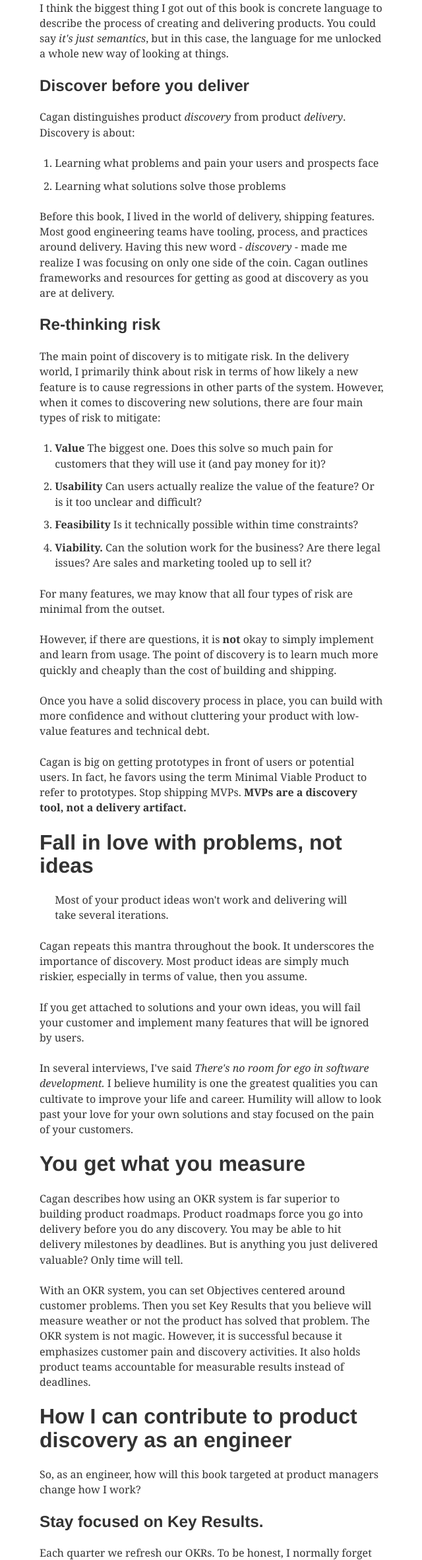
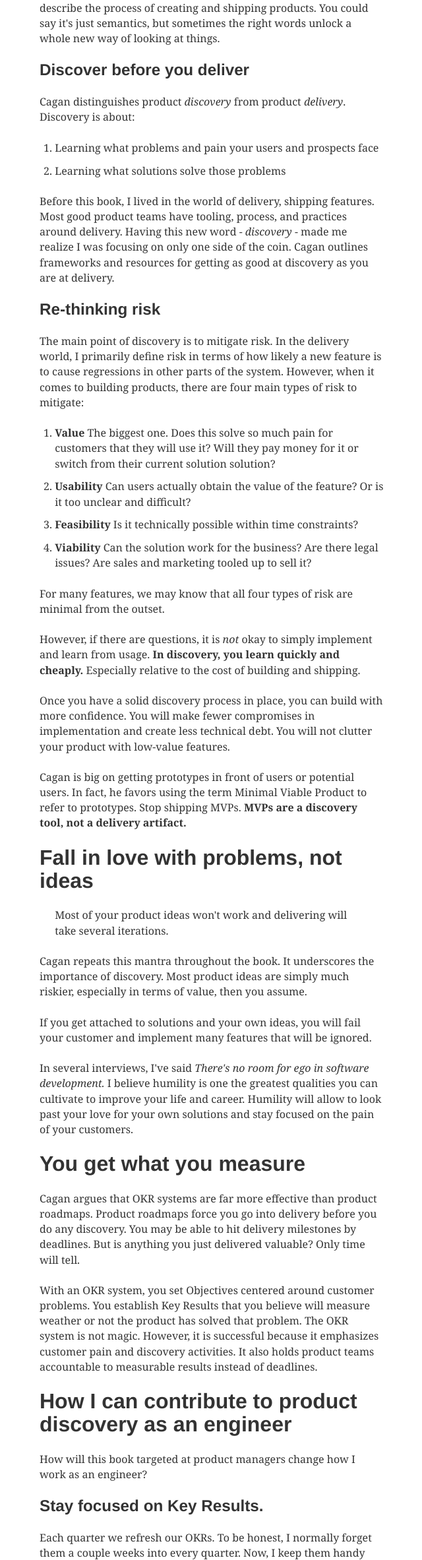
Before and after one commit to davidharting/personal-site, a Gatsby site: page /posts/inspired-by-marty-cagan/ in a window 1280 px wide. Shown: the part 435-2800 px from the top of the page at 66% size, without its empty margins (319-959 px from the left). Built offline with nearby package versions, Linux system fonts and the light colour scheme; Gatsby itself is replaced by a stand-in of ours; some packages are replaced by stand-ins of ours.

Commit message:
finish marty cagan post

```diff
--- a/content/posts/inspired-by-marty-cagan/index.md
+++ b/content/posts/inspired-by-marty-cagan/index.md
@@ -5,11 +5,11 @@
 
 I recently read the book [_Inspired: How to Create Tech Products Customers Love_ by Marty Cagan](https://www.goodreads.com/book/show/3323374-inspired).
 
-It really re-shaped how I think about creating and shipping products, so I wanted to consolidate my thoughts. This is _not_ a summary of the book, but a summary of what I personally got out of the book.
+It re-shaped how I think about creating and shipping products, so I wanted to consolidate my thoughts. This is not a summary, but a place to gather my personal key takeaways.
 
 # Language is everything
 
-I think the biggest thing I got out of this book is concrete language to describe the process of creating and delivering products. You could say _it's just semantics_, but in this case, the language for me unlocked a whole new way of looking at things.
+I think the biggest thing I got out of this book is concrete language to describe the process of creating and shipping products. You could say it's just semantics, but sometimes the right words unlock a whole new way of looking at things.
 
 ## Discover before you deliver
 
@@ -17,22 +17,22 @@
 1. Learning what problems and pain your users and prospects face
 1. Learning what solutions solve those problems
 
-Before this book, I lived in the world of delivery, shipping features. Most good engineering teams have tooling, process, and practices around delivery. Having this new word - _discovery_ - made me realize I was focusing on only one side of the coin. Cagan outlines frameworks and resources for getting as good at discovery as you are at delivery.
+Before this book, I lived in the world of delivery, shipping features. Most good product teams have tooling, process, and practices around delivery. Having this new word - _discovery_ - made me realize I was focusing on only one side of the coin. Cagan outlines frameworks and resources for getting as good at discovery as you are at delivery.
 
 ## Re-thinking risk
 
-The main point of discovery is to mitigate risk. In the delivery world, I primarily think about risk in terms of how likely a new feature is to cause regressions in other parts of the system. However, when it comes to discovering new solutions, there are four main types of risk to mitigate:
+The main point of discovery is to mitigate risk. In the delivery world, I primarily define risk in terms of how likely a new feature is to cause regressions in other parts of the system. However, when it comes to building products, there are four main types of risk to mitigate:
 
-1. **Value** The biggest one. Does this solve so much pain for customers that they will use it (and pay money for it)?
-1. **Usability** Can users actually realize the value of the feature? Or is it too unclear and difficult?
+1. **Value** The biggest one. Does this solve so much pain for customers that they will use it? Will they pay money for it or switch from their current solution solution?
+1. **Usability** Can users actually obtain the value of the feature? Or is it too unclear and difficult?
 1. **Feasibility** Is it technically possible within time constraints?
-1. **Viability.** Can the solution work for the business? Are there legal issues? Are sales and marketing tooled up to sell it?
+1. **Viability** Can the solution work for the business? Are there legal issues? Are sales and marketing tooled up to sell it?
 
 For many features, we may know that all four types of risk are minimal from the outset.
 
-However, if there are questions, it is **not** okay to simply implement and learn from usage. The point of discovery is to learn much more quickly and cheaply than the cost of building and shipping.
+However, if there are questions, it is *not* okay to simply implement and learn from usage. **In discovery, you learn quickly and cheaply.** Especially relative to the cost of building and shipping.
 
-Once you have a solid discovery process in place, you can build with more confidence and without cluttering your product with low-value features and technical debt.
+Once you have a solid discovery process in place, you can build with more confidence. You will make fewer compromises in implementation and create less technical debt. You will not clutter your product with low-value features.
 
 Cagan is big on getting prototypes in front of users or potential users. In fact, he favors using the term Minimal Viable Product to refer to prototypes. Stop shipping MVPs. **MVPs are a discovery tool, not a delivery artifact.**
 
@@ -42,28 +42,28 @@
 
 Cagan repeats this mantra throughout the book. It underscores the importance of discovery. Most product ideas are simply much riskier, especially in terms of value, then you assume.
 
-If you get attached to solutions and your own ideas, you will fail your customer and implement many features that will be ignored by users.
+If you get attached to solutions and your own ideas, you will fail your customer and implement many features that will be ignored.
 
 In several interviews, I've said _There's no room for ego in software development._ I believe humility is one the greatest qualities you can cultivate to improve your life and career. Humility will allow to look past your love for your own solutions and stay focused on the pain of your customers.
 
 # You get what you measure
 
-Cagan describes how using an OKR system is far superior to building product roadmaps. Product roadmaps force you go into delivery before you do any discovery. You may be able to hit delivery milestones by deadlines. But is anything you just delivered valuable? Only time will tell.
+Cagan argues that OKR systems are far more effective than product roadmaps. Product roadmaps force you go into delivery before you do any discovery. You may be able to hit delivery milestones by deadlines. But is anything you just delivered valuable? Only time will tell.
 
-With an OKR system, you can set Objectives centered around customer problems. Then you set Key Results that you believe will measure weather or not the product has solved that problem. The OKR system is not magic. However, it is successful because it emphasizes customer pain and discovery activities. It also holds product teams accountable for measurable results instead of deadlines.
+With an OKR system, you set Objectives centered around customer problems. You establish Key Results that you believe will measure weather or not the product has solved that problem. The OKR system is not magic. However, it is successful because it emphasizes customer pain and discovery activities. It also holds product teams accountable to measurable results instead of deadlines.
 
 # How I can contribute to product discovery as an engineer
 
-So, as an engineer, how will this book targeted at product managers change how I work?
+How will this book targeted at product managers change how I work as an engineer?
 
 ## Stay focused on Key Results.
 Each quarter we refresh our OKRs. To be honest, I normally forget them a couple weeks into every quarter. Now, I keep them handy and think about them daily.
 
-## Discovery is paramount, not something to squeeze in
-My attitude has generally been that the more time I spend coding and reviewing PRs in a day, the more successful the day is.
+## Discovery is paramount, not an afterthought
+My attitude has generally been that the more time I spend coding and reviewing PRs in a day, the more successful the day is. Somewhat rightly so. As an engineer I should spend most of my day in delivery.
 
-As an engineer I should spend most of my day in delivery. However, discovery is critical to our success. So to the extent that product will incorporate me into discovery, I need to be eager to do so.
+However, discovery is critical to our success. To the extent that product will include me in discovery, I am now eager and available to do so.
 
-The primary function engineering serves during discovery is mitigating feasibility risk. If a feature requires something we haven't done before, we need to validate that we have the skills and time incorporate the new technology into our system. I can also point out lower effort alternatives and "quick wins" that product might have not thought possible.
+The most straightforward function engineering serves during discovery is mitigating feasibility risk. If a feature requires something we haven't done before, we validate that we have the skills and time to incorporate the new technology into our system. I can also point out lower effort alternatives and "quick wins" that product might have not thought possible.
 
-Additionally, Cagan is emphatic that engineers are a great source of ideas and urges to have engineers sit on discovery activities, particularly watching customers explore prototypes. I am going to be more vocal about throwing my ideas out there (without growing attached to them). You never know when an idea will spark something that's worth at least prototyping.
+Additionally, Cagan is emphatic that engineers are a great source of ideas and urges product managers to have engineers sit on discovery activities, particularly watching customers explore prototypes. I am going to try to stay close to the customer, and to throw my ideas out there (without growing attached to them). You never know when an idea will spark something that's worth at least prototyping.
--- a/package.json
+++ b/package.json
@@ -58,6 +58,7 @@
     "fix-semi": "eslint --quiet --ignore-pattern node_modules --ignore-pattern public --parser babel-eslint --no-eslintrc --rule '{\"semi\": [2, \"never\"], \"no-extra-semi\": [2]}' --fix gatsby-node.js",
     "format": "prettier --trailing-comma es5 --no-semi --single-quote --write 'src/**/*.js' 'src/**/*.md'",
     "lint": "eslint --ext .js,.jsx --ignore-pattern public .",
+    "serve": "gatsby serve",
     "start": "npm run develop",
     "sync": "aws s3 sync ./public s3://www.davidharting.com/ --profile s3-deployer --acl public-read",
     "test": "echo \"Write tests! -> https://gatsby.app/unit-testing\""
```
